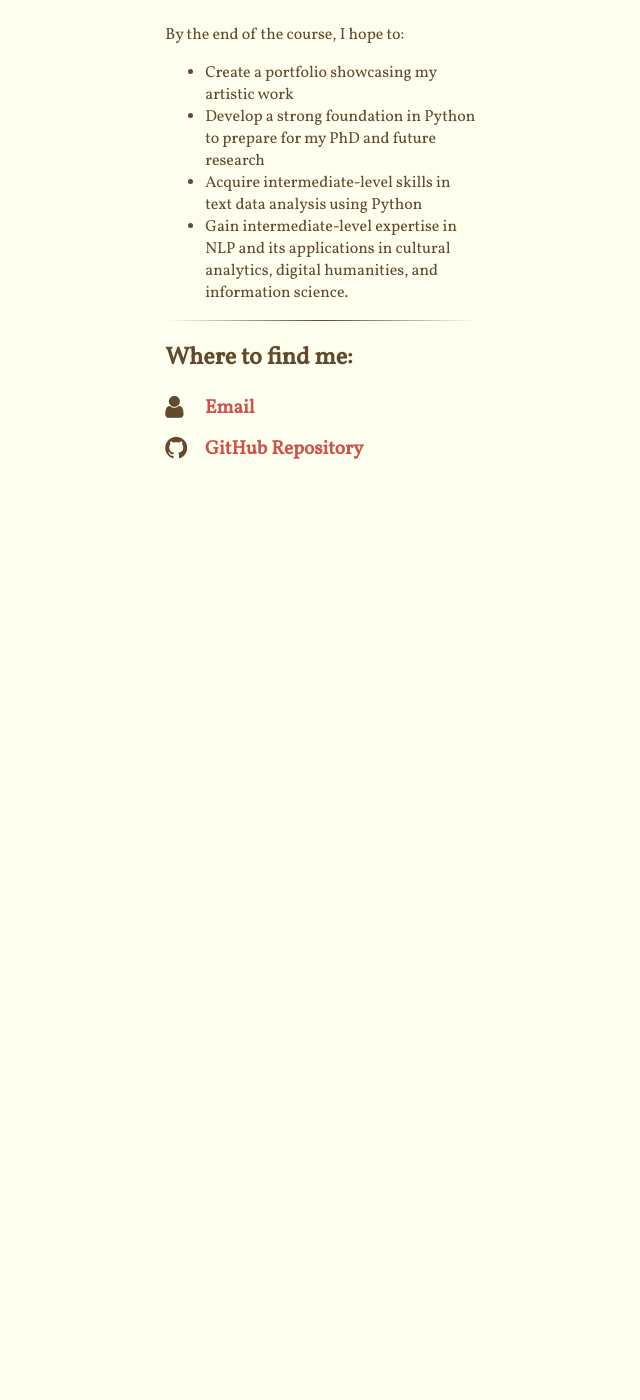
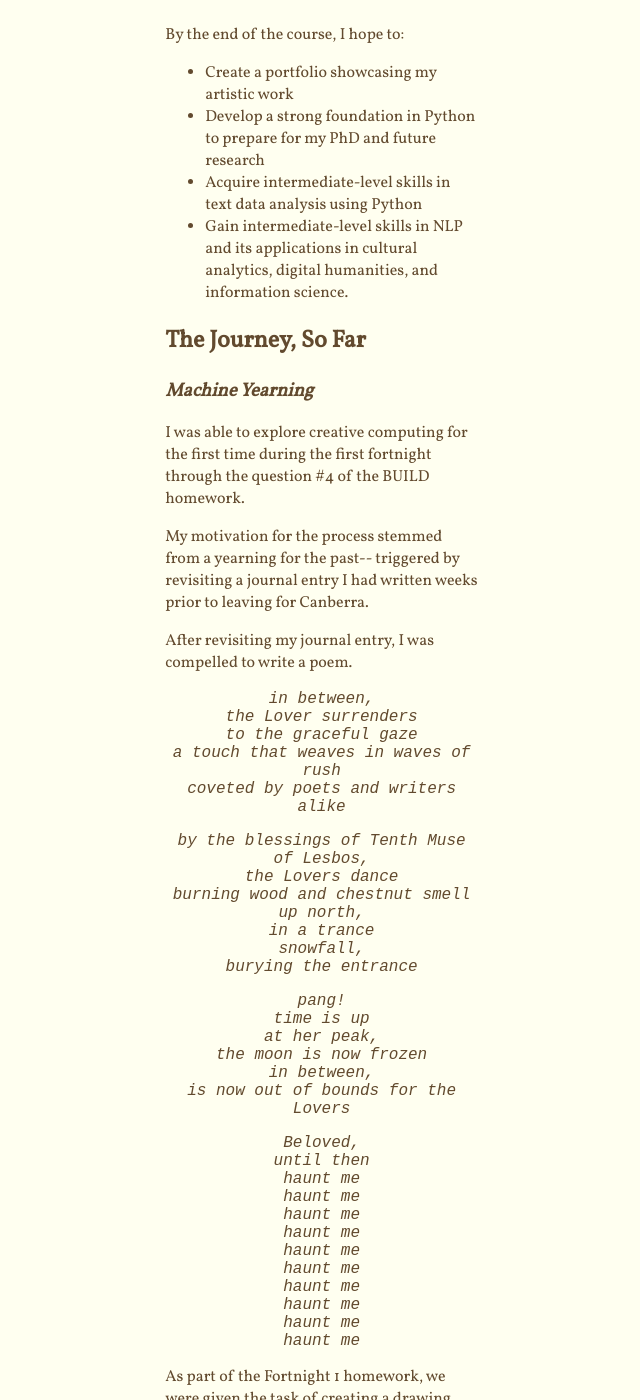
Before and after one commit to lovira/lovira.github.io, a Jekyll site: the page built from index.html, in a window 1280 px wide and 1400 px high, scrolled down 1666 px. Shown: the whole window, without its empty margins (502-1142 px from the left). Built offline with Jekyll 4.4.1, drawn with Linux system fonts in a browser that asks for light colours; nearby versions of some CDN libraries; before the commit the page ends 2144 px from its top, so only the background shows below that; some of the changed text lies outside the part shown.

Commit message:
Update content.html

```diff
--- a/_includes/content.html
+++ b/_includes/content.html
@@ -47,10 +47,53 @@
     <li>Create a portfolio showcasing my artistic work</li>
     <li>Develop a strong foundation in Python to prepare for my PhD and future research</li>
     <li>Acquire intermediate-level skills in text data analysis using Python</li>
-    <li>Gain intermediate-level expertise in NLP and its applications in cultural analytics, digital humanities, and information science.</li>
+    <li>Gain intermediate-level skills in NLP and its applications in cultural analytics, digital humanities, and information science.</li>
 </ul>
 
 
+<h2>The Journey, So Far </h2>
+<h3><i>Machine Yearning</i></h3>
+<p>
+  I was able to explore creative computing for the first time during the first fortnight through the question #4 of the BUILD homework.
+</p>
+<p>My motivation for the process stemmed from a yearning for the past-- triggered by revisiting a journal entry I had written weeks prior to leaving for Canberra.</p>
+<p>After revisiting my journal entry,  I  was compelled to write a poem.</p>
+
+<code style="text-align: center;">
+  <p><em>in between,</em><br>
+    <em>the Lover surrenders</em><br>
+    <em>to the graceful gaze</em><br>
+    <em>a touch that weaves in waves of rush</em><br>
+    <em>coveted by poets and writers alike</em></p>
+    <p><em>by the blessings of Tenth Muse of Lesbos,</em><br>
+    <em>the Lovers dance</em><br>
+    <em>burning wood and chestnut smell up north,</em><br>
+    <em>in a trance</em><br>
+    <em>snowfall,</em><br>
+    <em>burying the entrance</em></p>
+    <p><em>pang!</em><br>
+    <em>time is up</em><br>
+    <em>at her peak,</em><br>
+    <em>the moon is now frozen</em><br>
+    <em>in between,</em><br>
+    <em>is now out of bounds for the Lovers</em></p>
+    <p><em>Beloved,</em><br>
+    <em>until then</em><br>
+    <em>haunt me</em><br>
+    <em>haunt me</em><br>
+    <em>haunt me</em><br>
+    <em>haunt me</em><br>
+    <em>haunt me</em><br>
+    <em>haunt me</em><br>
+    <em>haunt me</em><br>
+    <em>haunt me</em><br>
+    <em>haunt me</em><br>
+    <em>haunt me</em></p>
+</code>
+
+
+<p>As part of the Fortnight 1 homework, we were given the task of creating a drawing with no specific guidelines, allowing for creativity. I chose to incorporate my own poem into my submission, and began thinking about how I wanted to represent the text visually. </p>
+<p>I quickly realized that manually plotting each letter using the Latin alphabet would be too time-consuming, so I looked for an alternative method that would allow me to represent the poem with minimal code. Eventually, I settled on using ASCII representation, where each letter is represented by pairs of zeroes and ones. To do this, I created a function to plot zero and one, and then created functions to plot each of the four possible pairs: 00, 01, 10, and 11.</p></p>
 
 <hr/>
 
```
